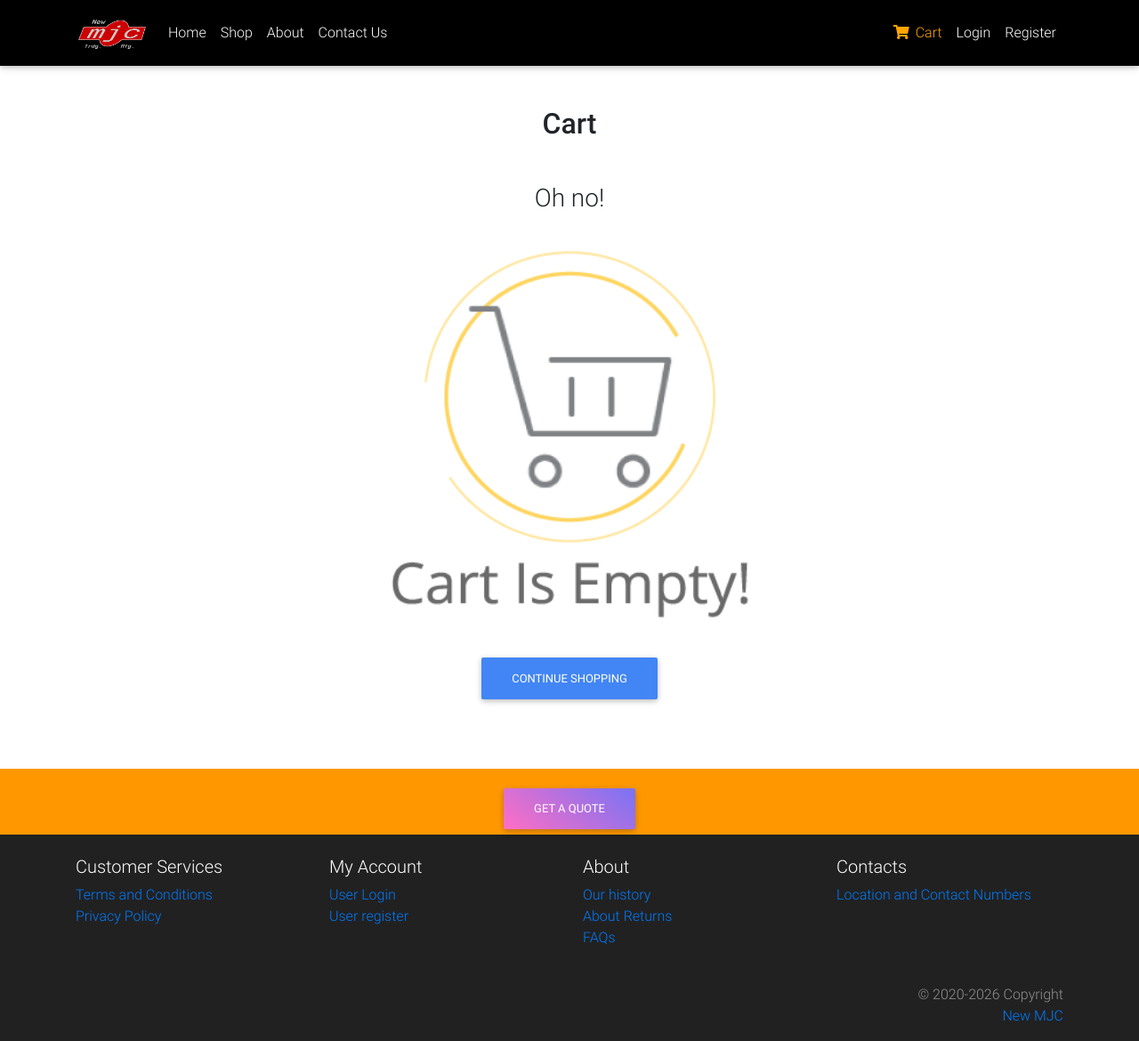
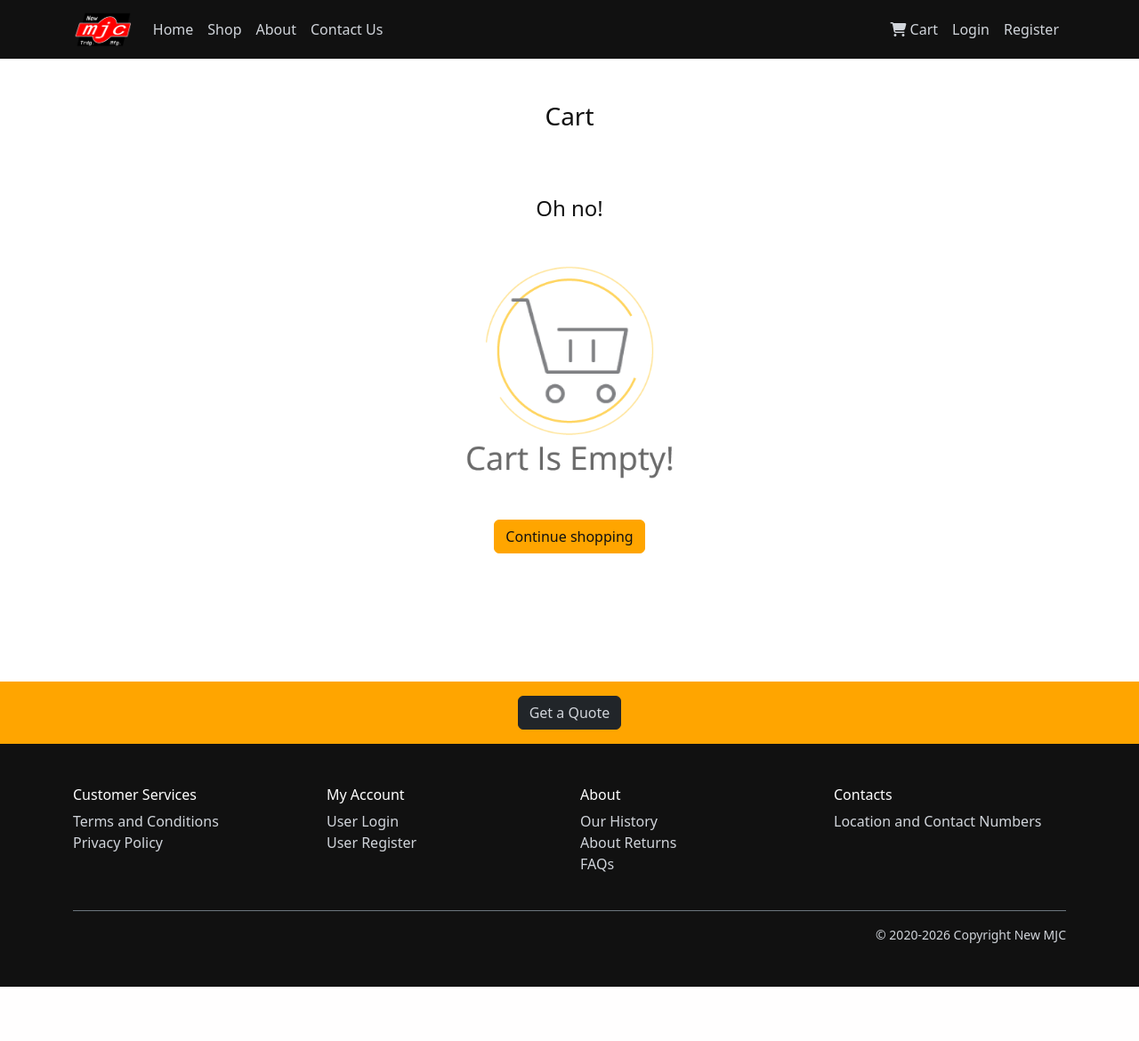
Before and after one commit to fgabrielph/thesis, a Laravel app: template resources/views/site/pages/cart.blade.php in a window 1280 px wide. Shown: the whole page at 89% size. After the commit the page ends 1109 px from the top, so only its background shows below. Run offline with Laravel 12, Linux system fonts and the light colour scheme; the template is opened without the code that fills it, so the values that code supplies are empty; style sheets or scripts are compiled from the project's sources; some libraries are stand-ins or nearby versions.

Commit message:
feat(storefront): rebuild cart on components

```diff
--- a/resources/views/components/storefront/money.blade.php
+++ b/resources/views/components/storefront/money.blade.php
@@ -1,3 +1,5 @@
 @props(['amount'])
 
-<span class="sf-money">₱ {{number_format((float) $amount, 2)}}</span>
+<span class="sf-money"
+    >₱ {{number_format((float) str_replace(',', '', (string) $amount), 2)}}</span
+>
--- a/resources/views/site/pages/cart.blade.php
+++ b/resources/views/site/pages/cart.blade.php
@@ -1,142 +1,101 @@
-@extends ('site.master')
+@extends ('site.layouts.storefront')
 
 @section ('title') Cart @endsection
 
 @section ('content')
-    <br
-    /><br />
-    <div class="container wow fadeIn">
-        <!-- Heading -->
-        <h2 class="my-5 h2 text-center">Cart</h2>
-        @include ('site.includes.messages')
+    <h1 class="h3 text-center mb-4">Cart</h1>
 
     @if (Cart::content()->count() > 0)
-            <!--Grid row-->
-            <div class="row">
-                <!--Grid column-->
-                <div class="col-md-8 mb-4">
-                    <!--Card-->
+        <div class="row g-4">
+            <div class="col-lg-8">
                 <div class="card">
-                        <!--Card content-->
-                        <div class="card-body">
-                            <!--Table-->
-                            <table class="table table-hover table-fixed table-responsive">
-                                <thead class="thead-dark">
+                    <div class="table-responsive">
+                        <table class="table table-hover align-middle mb-0">
+                            <thead class="table-dark">
                                 <tr>
-                                        <th>#</th>
-                                        <th>Image</th>
-                                        <th>Name</th>
-                                        <th>Quantity</th>
-                                        <th>Price</th>
-                                        <th>Subtotal</th>
-                                        <th><p></p></th>
+                                    <th scope="col">Item</th>
+                                    <th scope="col">Price</th>
+                                    <th scope="col">Quantity</th>
+                                    <th scope="col">Subtotal</th>
+                                    <th scope="col"><span class="visually-hidden">Actions</span></th>
                                 </tr>
                             </thead>
                             <tbody>
                                 @foreach (Cart::content() as $item)
                                     <tr>
-                                            <td>{{$item->model->id}}</td>
                                         <td>
+                                            <div class="d-flex align-items-center gap-3">
                                                 <img
                                                     src="/assets/images/large_thumbnail/{{$item->model->image}}"
-                                                    alt="pic"
-                                                    width="100px"
+                                                    alt="{{$item->model->name}}"
+                                                    class="sf-cart-thumb rounded"
                                                 />
+                                                <span>{{$item->model->name}}</span>
+                                            </div>
                                         </td>
-                                            <td>{{$item->model->name}}</td>
-                                            @if ($item->qty > $item->model->stocks)
-                                                {{redirect()->route('site.shop')->with('error', 'Exceeded!')}}
-                                            @endif
+                                        <td><x-storefront.money :amount="$item->price" /></td>
                                         <td>
                                             <form
                                                 action="{{route('cart.update', $item->rowId)}}"
-                                                    method="post"
-                                                    role="form"
+                                                method="POST"
+                                                class="d-flex align-items-center gap-2"
                                             >
-                                                    {{method_field('PUT')}}
-                                                    <input type="hidden" name="_token" value="{{csrf_token()}}" />
+                                                @csrf
+                                                @method ('PUT')
                                                 <input type="hidden" name="proID" value="{{$item->id}}" />
                                                 <input
                                                     type="number"
-                                                        size="2"
+                                                    name="qty"
                                                     value="{{$item->qty}}"
-                                                        name="qty"
+                                                    min="1"
+                                                    class="form-control form-control-sm"
                                                     style="width: 90px"
+                                                    aria-label="Quantity for {{$item->model->name}}"
                                                 />
-                                                    <input
-                                                        type="submit"
-                                                        class="btn btn-sm btn-primary"
-                                                        value="Update"
-                                                        style="margin: 5px"
-                                                    />
+                                                <button type="submit" class="btn btn-sm btn-outline-secondary"
+                                                    >Update</button
+                                                >
                                             </form>
                                         </td>
-                                            <td>₱{{number_format($item->model->price_stocks, 2)}}</td>
-                                            <td>₱{{number_format($item->qty * $item->model->price_stocks, 2)}}</td>
                                         <td>
-                                                <form action="{{ route('cart.remove', $item->rowId) }}" method="POST">
-                                                    {{ csrf_field() }} {{ method_field('DELETE') }}
-                                                    <button type="submit" class="btn btn-sm btn-danger">Remove</button>
+                                            <x-storefront.money :amount="$item->qty * $item->model->price_stocks" />
+                                        </td>
+                                        <td>
+                                            <form action="{{route('cart.remove', $item->rowId)}}" method="POST">
+                                                @csrf
+                                                @method ('DELETE')
+                                                <button type="submit" class="btn btn-sm btn-outline-danger">Remove</button>
                                             </form>
                                         </td>
                                     </tr>
                                 @endforeach
                             </tbody>
-                                <!--Table body-->
                         </table>
-                            <!--Table-->
                     </div>
                 </div>
-                    <!--/.Card-->
             </div>
-                <!--Grid column-->
 
-                <!--Grid column-->
-                <div class="col-md-4 mb-4">
-                    <!-- Heading -->
-                    <h4 class="d-flex justify-content-between align-items-center mb-3">
-                        <a href="{{ route('cart.clear') }}" class="btn btn-danger btn-block mb-4">Clear Cart</a>
-                    </h4>
+            <div class="col-lg-4">
+                <x-storefront.order-summary :items="Cart::content()" :total="Cart::total()" />
 
-                    <h3 class="d-flex justify-content-between">
-                        <span><b>Total: </b></span>
-                        <strong>₱{{Cart::total()}}</strong>
-                    </h3>
+                <div class="d-grid gap-2 mt-3">
+                    <a href="{{route('checkout.index')}}" class="btn btn-primary btn-lg">Proceed to checkout</a>
+                    <a href="{{route('cart.clear')}}" class="btn btn-outline-danger">Clear cart</a>
+                </div>
 
-                    <hr />
-                    <a href="{{route('checkout.index')}}" class="btn btn-success btn-lg btn-block"
-                        >Proceed To Checkout</a
-                    >
-
-                    <figure class="itemside">
-                        <div class="row">
-                            <div class="col-md-6">
-                                <aside class="aside"><img src="/assets/images/COD.png" /></aside>
-                            </div>
-                            <div class="col-md-6">
-                                <aside class="aside"><img src="/assets/images/pay-bank.png" /></aside>
+                <div class="d-flex justify-content-center gap-4 mt-3">
+                    <img src="/assets/images/COD.png" alt="Cash on delivery" class="img-fluid" style="max-height: 48px" />
+                    <img src="/assets/images/pay-bank.png" alt="Bank transfer" class="img-fluid" style="max-height: 48px" />
                 </div>
             </div>
-                    </figure>
-
-                    @include ('site.includes.delivery-notice')
         </div>
-                <!--Grid column-->
+    @else
+        <div class="text-center py-5">
+            <h2 class="h4">Oh no!</h2>
+            <img src="/assets/images/emptycart.png" alt="Empty cart" class="img-fluid my-4" style="max-width: 320px" />
+            <div>
+                <a href="{{route('site.shop')}}" class="btn btn-primary">Continue shopping</a>
             </div>
-            <!--Grid row-->
-
-        @else
-            <center>
-                <h3>Oh no!</h3>
-                <img src="/assets/images/emptycart.png" alt="Empty" style="width: 50%" /><br />
-                <a href="{{route('site.shop')}}" class="btn btn-primary btn-rounded">Continue Shopping</a>
-            </center>
+        </div>
     @endif
-    </div>
-
 @endsection
-
-@section ('footer')
-    @include ('site.includes.footer')
-
-@endsection
```
Also changed, not shown: resources/views/components/storefront/order-summary.blade.php (added, +26 -0 lines), tests/Feature/CheckoutDeliveryNoticeTest.php (+2 -0 lines). Lines whose indentation alone changed are shown as unchanged.
